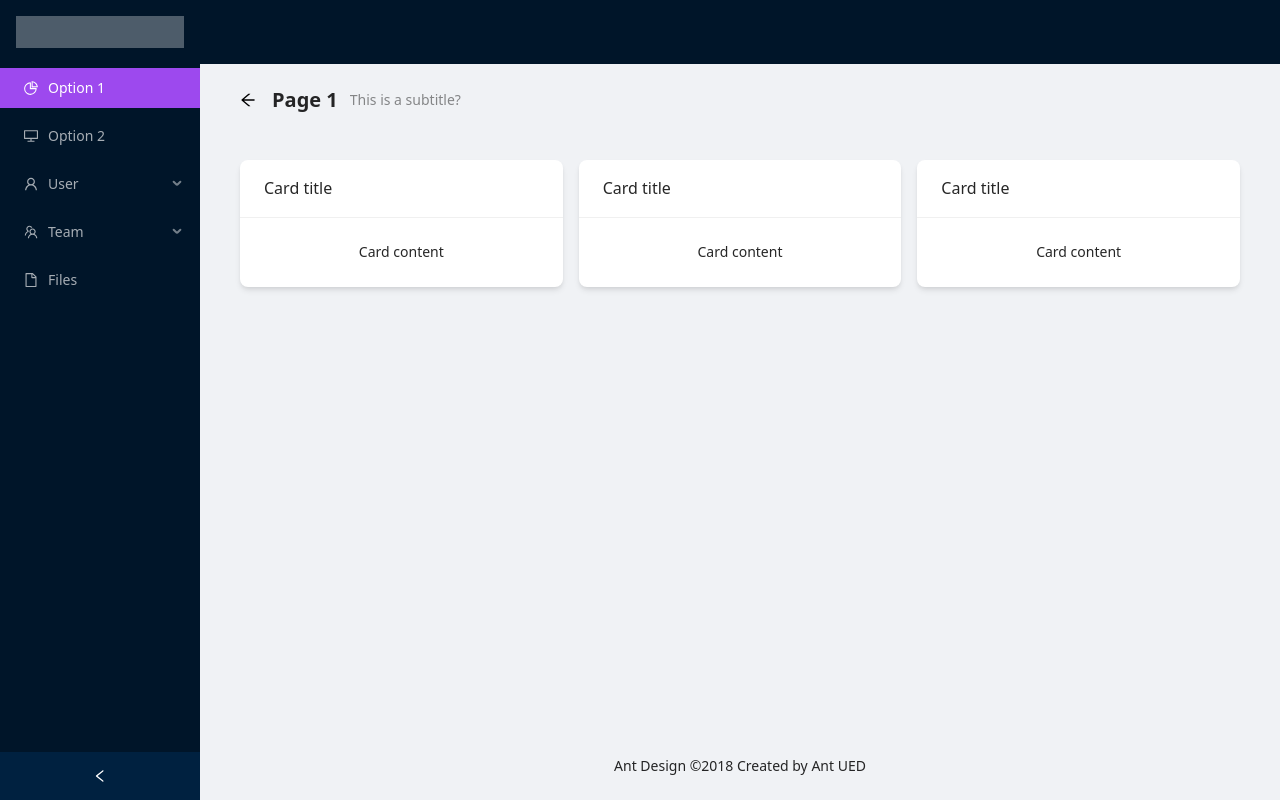
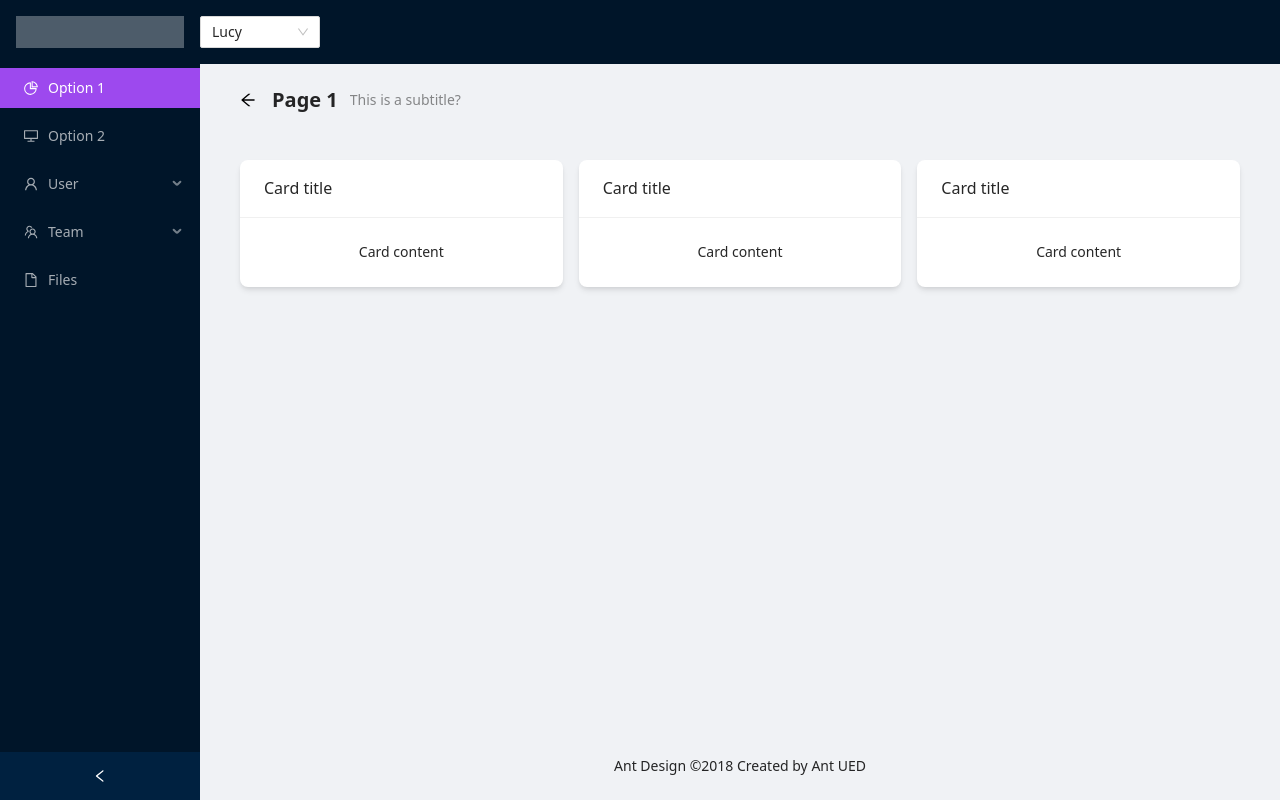
Before and after one commit to laniltee/antd-demo, a React (Create React App) app: page / in a window 1280 px wide. Built offline with nearby package versions, Linux system fonts and the light colour scheme.

Commit message:
added org selector

```diff
--- a/src/BillLayout.js
+++ b/src/BillLayout.js
@@ -1,4 +1,4 @@
-import { Layout, Menu, PageHeader } from 'antd'
+import { Layout, Menu, PageHeader, Select } from 'antd'
 import {
   DesktopOutlined,
   PieChartOutlined,
@@ -9,6 +9,8 @@ import {
 import { useState } from 'react'
 import SiteCardWrapper from './menuItems/siteCardWrapper'
 import NotFound from './menuItems/notFound'
+import { Option } from 'antd/es/mentions'
+import OrganizationSelector from './components/organizationSelector'
 
 const { Header, Content, Footer, Sider } = Layout
 const { SubMenu } = Menu
@@ -66,7 +68,9 @@ const BillLayout = () => {
         </Menu>
       </Sider>
       <Layout className="site-layout">
-        <Header className="site-layout-background" style={{ padding: 0 }} />
+        <Header className="site-layout-background" style={{ padding: 0 }}>
+          <OrganizationSelector />
+        </Header>
         <Content style={{ margin: '0 16px' }}>
           <PageHeader
             className="site-page-header"
--- /dev/null
+++ b/src/components/organizationSelector.js
@@ -0,0 +1,18 @@
+import React from 'react'
+import { Select } from 'antd'
+import { Option } from 'antd/es/mentions'
+
+const OrganizationSelector = () => {
+  return (
+    <Select defaultValue="lucy" style={{ width: 120 }}>
+      <Option value="jack">Jack</Option>
+      <Option value="lucy">Lucy</Option>
+      <Option value="disabled" disabled>
+        Disabled
+      </Option>
+      <Option value="Yiminghe">yiminghe</Option>
+    </Select>
+  )
+}
+
+export default OrganizationSelector
```
